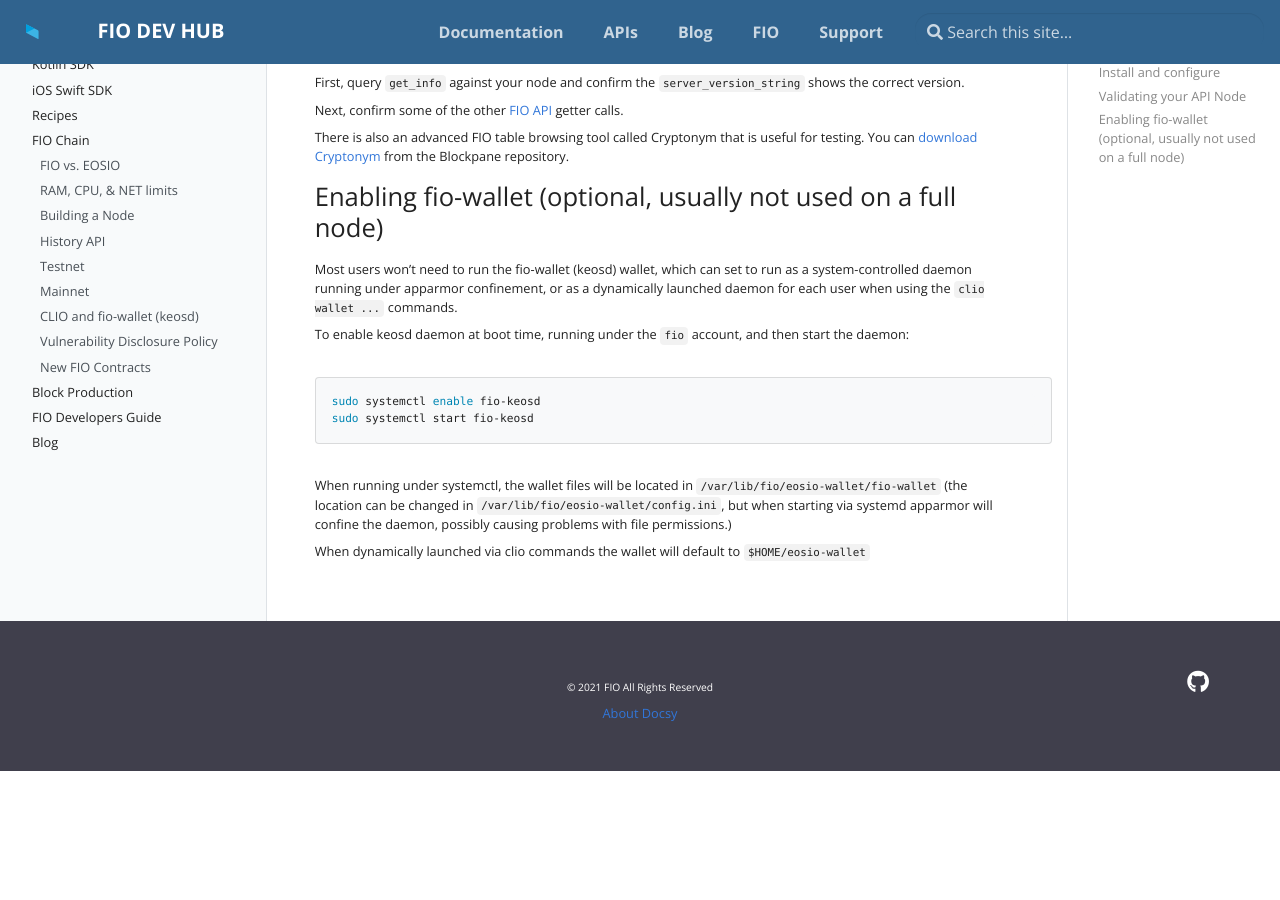
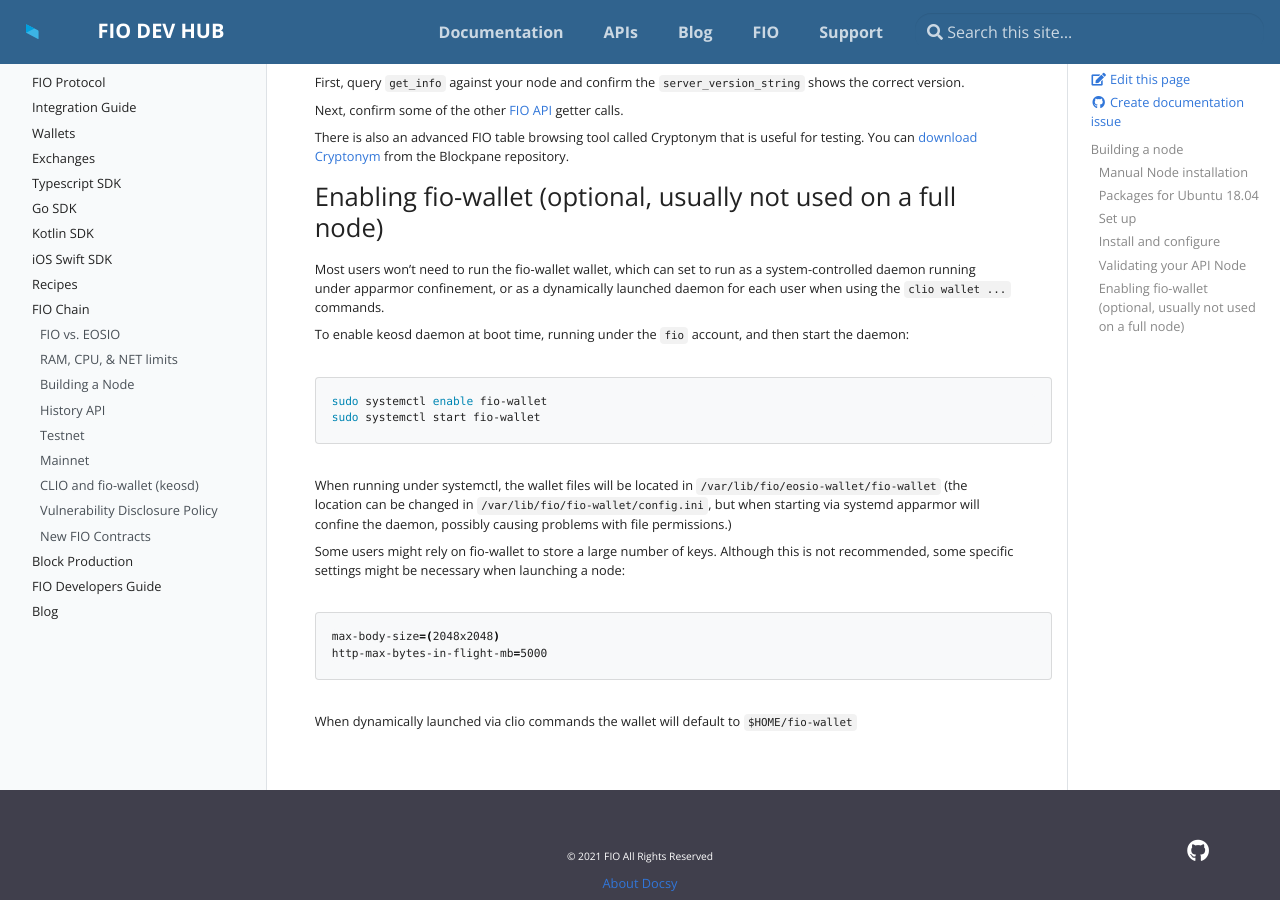
Before and after one commit to fioprotocol/fio-devhub, a Jekyll site: the page built from _docs/chain/node-build.md, in a window 1280 px wide and 900 px high, scrolled down 2488 px. Built offline with Jekyll 4.4.1, drawn with Linux system fonts in a browser that asks for light colours; before the commit the page ends 3259 px from its top, so only the background shows below that.

Commit message:
Add fio-wallet settings

````diff
--- a/_docs/chain/node-build.md
+++ b/_docs/chain/node-build.md
@@ -109,15 +109,22 @@ There is also an advanced FIO table browsing tool called Cryptonym that is usefu
 
 ## Enabling fio-wallet (optional, usually not used on a full node)
 
-Most users won't need to run the fio-wallet (keosd) wallet, which can set to run as a system-controlled daemon running under apparmor confinement, or as a dynamically launched daemon for each user when using the `clio wallet ...` commands.
+Most users won't need to run the fio-wallet wallet, which can set to run as a system-controlled daemon running under apparmor confinement, or as a dynamically launched daemon for each user when using the `clio wallet ...` commands.
 
 To enable keosd daemon at boot time, running under the `fio` account, and then start the daemon:
 
 ```shell
-sudo systemctl enable fio-keosd
-sudo systemctl start fio-keosd
+sudo systemctl enable fio-wallet
+sudo systemctl start fio-wallet
 ```
 
-When running under systemctl, the wallet files will be located in `/var/lib/fio/eosio-wallet/fio-wallet` (the location can be changed in `/var/lib/fio/eosio-wallet/config.ini`, but when starting via systemd apparmor will confine the daemon, possibly causing problems with file permissions.)
+When running under systemctl, the wallet files will be located in `/var/lib/fio/eosio-wallet/fio-wallet` (the location can be changed in `/var/lib/fio/fio-wallet/config.ini`, but when starting via systemd apparmor will confine the daemon, possibly causing problems with file permissions.)
 
-When dynamically launched via clio commands the wallet will default to `$HOME/eosio-wallet`
+Some users might rely on fio-wallet to store a large number of keys. Although this is not recommended, some specific settings might be necessary when launching a node:
+
+```shell
+max-body-size=(2048x2048)
+http-max-bytes-in-flight-mb=5000
+```
+
+When dynamically launched via clio commands the wallet will default to `$HOME/fio-wallet`
````
